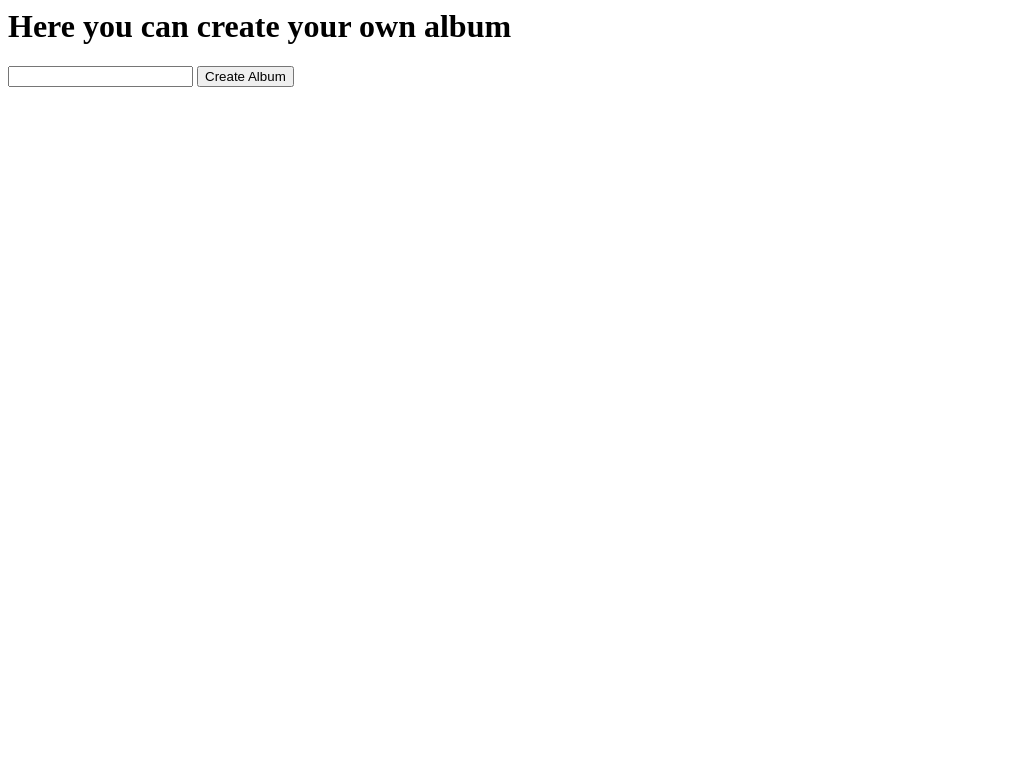
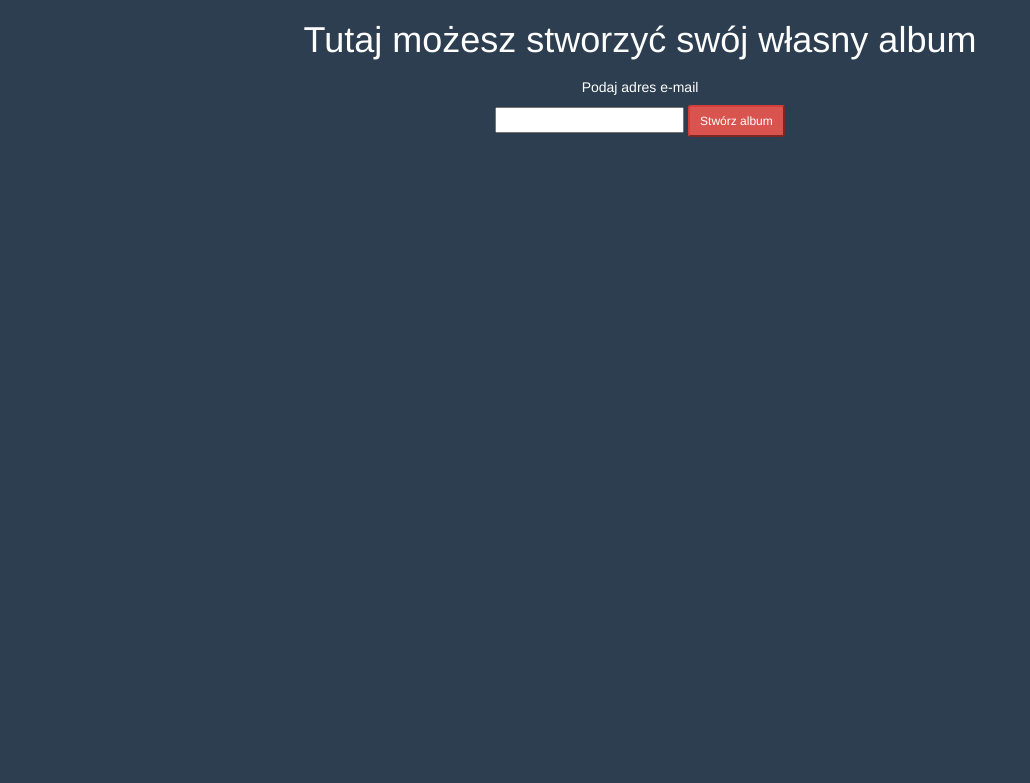
Before and after one commit to pelinskip/apka, a Flask app: page / in a window 1280 px wide. Shown: the top 783 px of the page, without its empty margins (0-1030 px from the left). Run offline with Flask 2, Linux system fonts and the light colour scheme; some libraries are stand-ins or nearby versions.

Commit message:
Update upload_form.html

```diff
--- a/webui/templates/upload_form.html
+++ b/webui/templates/upload_form.html
@@ -1,30 +1,72 @@
+<!DOCTYPE html>
 <html>
  <head>
   <script src="https://code.jquery.com/jquery-1.12.4.min.js"></script>
   <script src="https://rawgit.com/enyo/dropzone/master/dist/dropzone.js"></script>
   <link rel="stylesheet" href="https://rawgit.com/enyo/dropzone/master/dist/dropzone.css">
+  <link rel="stylesheet" href="https://maxcdn.bootstrapcdn.com/bootstrap/3.3.6/css/bootstrap.min.css">
+  <meta http-equiv="X-UA-Compatible" content="IE=edge">
+  <meta name="viewport" content="width" = device-width, initial-scale=1">
+  <style>
+
+	body {
+		background: #2c3e50;
+	}
+
+	h1 {
+		color: white;
+		text-align: center;
+	}
+
+	h2 {
+		font-size: 100%;
+		color: white;
+		text-align: center;
+
+	}
+
+	p {
+		font-family: "Times New Roman";
+		font-size: 20px
+	}
+
+	form {
+		text-align: center;
+
+	}
+
+
+
+  </style>
   </head>
  <body>
-  <h1>Here you can create your own album</h1>
+  <h1>Tutaj możesz stworzyć swój własny album</h1>
   <div class="dropzone" id="dropzoneForm">
   </div>
+
+
+
   <form class="requestAlbumForm" action="{{url_for('request_album_creation')}}" method="POST">
+    <h2>Podaj adres e-mail</h2>
      <input name="email" type="text"/>
-     <button type="submit">Create Album</button>
+
+     <button type="submit" class ="btn-danger btn-sm">Stwórz album</button>
   </form>
+
+
   <script type="text/javascript">
    var createInput = function(count, path) {
        	 var input = '<input type="hidden" class="photo" name="photos___number__" value="__value__"/>"'
          input = input.replace('__number__', count);
          input = input.replace('__value__',  path);
-
+         console.log(input)
        	 return	input;
-   }
-
+       }
    $(".dropzone").dropzone({
      maxFiles: 2000,
      url: "{{ url_for('upload') }}",
      success: function(file, response){
+       console.log(response);
        var photosCount = $('.requestAlbumForm input.photo').length;
 
        response.photos.forEach(function(photo){
```
